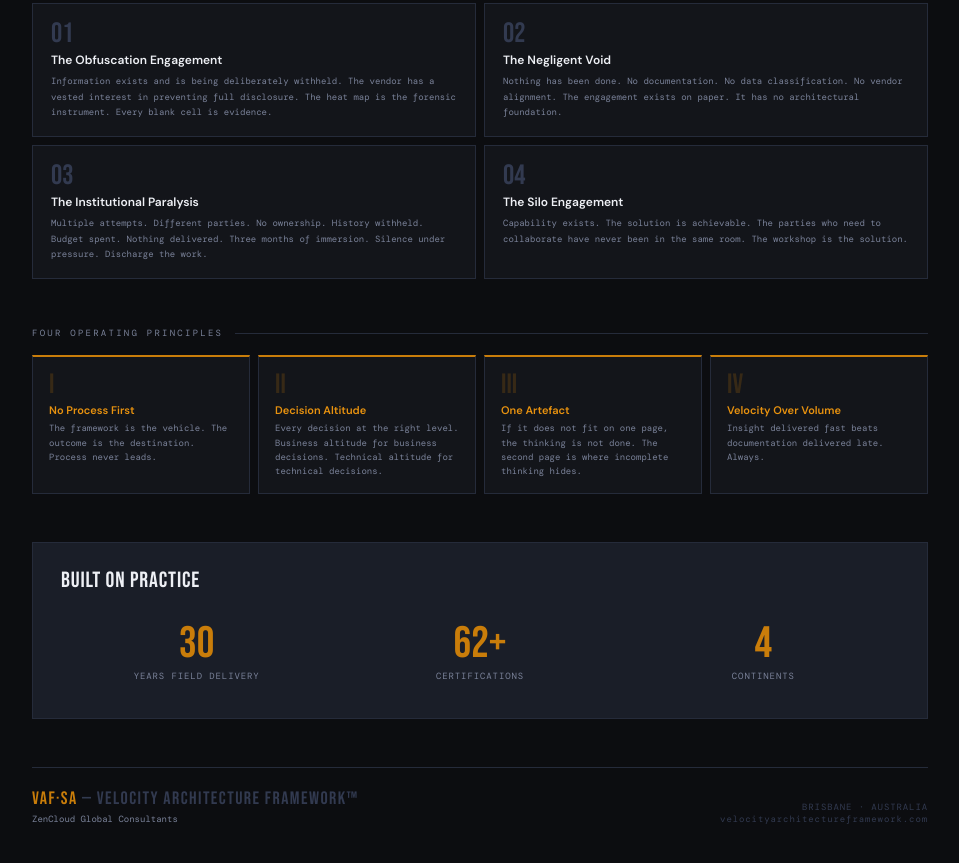
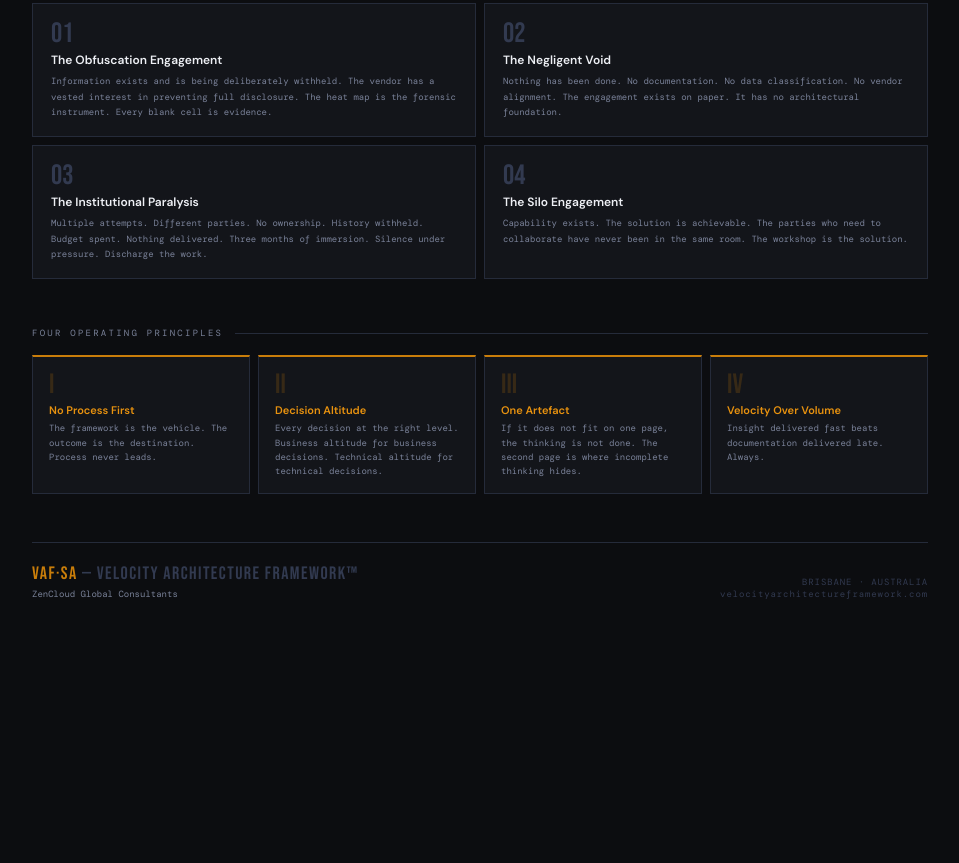
Before and after one commit to OrdoAnimi/vaf-sa, a plain HTML site: page index.html in a window 1280 px wide. Shown: the part 1589-2452 px from the top of the page, without its empty margins (160-1119 px from the left). After the commit the page ends 2285 px from the top, so only its background shows below. Drawn offline with nearby package versions, Linux system fonts and the light colour scheme; a web font is replaced by a local one.

Commit message:
AF·SA Framework v1.0

```diff
--- a/index.html
+++ b/index.html
@@ -263,23 +263,7 @@ body::before{content:'';position:fixed;inset:0;background-image:linear-gradient(
   </div>
 </div>
 
-<div class="foundation">
-  <div class="foundation-title">Built on Practice</div>
-  <div class="foundation-grid">
-    <div class="found-stat">
-      <div class="found-num">30</div>
-      <div class="found-label">Years Field Delivery</div>
-    </div>
-    <div class="found-stat">
-      <div class="found-num">62+</div>
-      <div class="found-label">Certifications</div>
-    </div>
-    <div class="found-stat">
-      <div class="found-num">4</div>
-      <div class="found-label">Continents</div>
-    </div>
-  </div>
-</div>
+
 
 <div class="footer">
   <div>
```
Also changed, not shown: modules/module-06-velocity-loop.html (+0 -2 lines), preface.html (+1 -1 lines).
